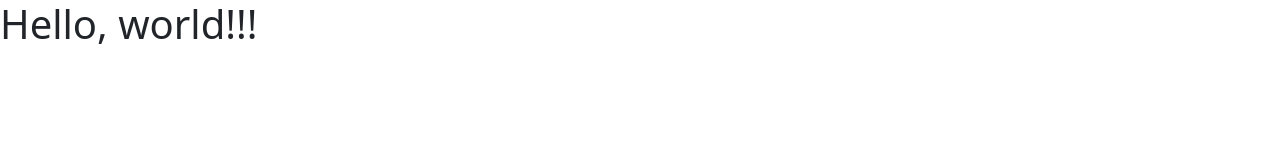
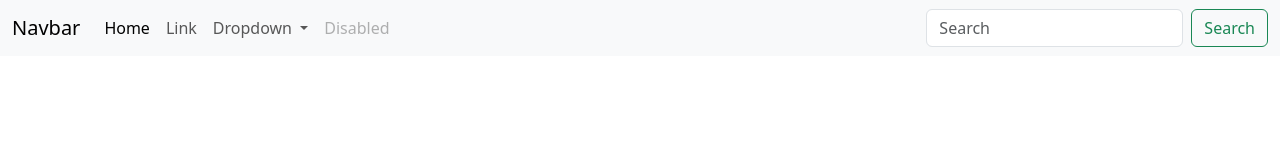
Before and after one commit to rumbasoft/rumbasoft.github.io, a plain HTML site: page index.html in a window 1280 px wide. Drawn offline with nearby package versions, Linux system fonts and the light colour scheme.

Commit message:
Update index.html

```diff
--- a/index.html
+++ b/index.html
@@ -3,11 +3,48 @@
   <head>
     <meta charset="utf-8">
     <meta name="viewport" content="width=device-width, initial-scale=1">
-    <title>Bootstrap demo</title>
+    <title>Rumbasoft</title>
     <link href="https://cdn.jsdelivr.net/npm/bootstrap@5.3.0-alpha1/dist/css/bootstrap.min.css" rel="stylesheet" integrity="sha384-GLhlTQ8iRABdZLl6O3oVMWSktQOp6b7In1Zl3/Jr59b6EGGoI1aFkw7cmDA6j6gD" crossorigin="anonymous">
   </head>
   <body>
-    <h1>Hello, world!!!</h1>
+
+    <nav class="navbar navbar-expand-lg bg-body-tertiary">
+      <div class="container-fluid">
+        <a class="navbar-brand" href="#">Navbar</a>
+        <button class="navbar-toggler" type="button" data-bs-toggle="collapse" data-bs-target="#navbarSupportedContent" aria-controls="navbarSupportedContent" aria-expanded="false" aria-label="Toggle navigation">
+          <span class="navbar-toggler-icon"></span>
+        </button>
+        <div class="collapse navbar-collapse" id="navbarSupportedContent">
+          <ul class="navbar-nav me-auto mb-2 mb-lg-0">
+            <li class="nav-item">
+              <a class="nav-link active" aria-current="page" href="#">Home</a>
+            </li>
+            <li class="nav-item">
+              <a class="nav-link" href="#">Link</a>
+            </li>
+            <li class="nav-item dropdown">
+              <a class="nav-link dropdown-toggle" href="#" role="button" data-bs-toggle="dropdown" aria-expanded="false">
+                Dropdown
+              </a>
+              <ul class="dropdown-menu">
+                <li><a class="dropdown-item" href="#">Action</a></li>
+                <li><a class="dropdown-item" href="#">Another action</a></li>
+                <li><hr class="dropdown-divider"></li>
+                <li><a class="dropdown-item" href="#">Something else here</a></li>
+              </ul>
+            </li>
+            <li class="nav-item">
+              <a class="nav-link disabled">Disabled</a>
+            </li>
+          </ul>
+          <form class="d-flex" role="search">
+            <input class="form-control me-2" type="search" placeholder="Search" aria-label="Search">
+            <button class="btn btn-outline-success" type="submit">Search</button>
+          </form>
+        </div>
+      </div>
+    </nav>
+
     <script src="https://cdn.jsdelivr.net/npm/bootstrap@5.3.0-alpha1/dist/js/bootstrap.bundle.min.js" integrity="sha384-w76AqPfDkMBDXo30jS1Sgez6pr3x5MlQ1ZAGC+nuZB+EYdgRZgiwxhTBTkF7CXvN" crossorigin="anonymous"></script>
   </body>
 </html>
```
